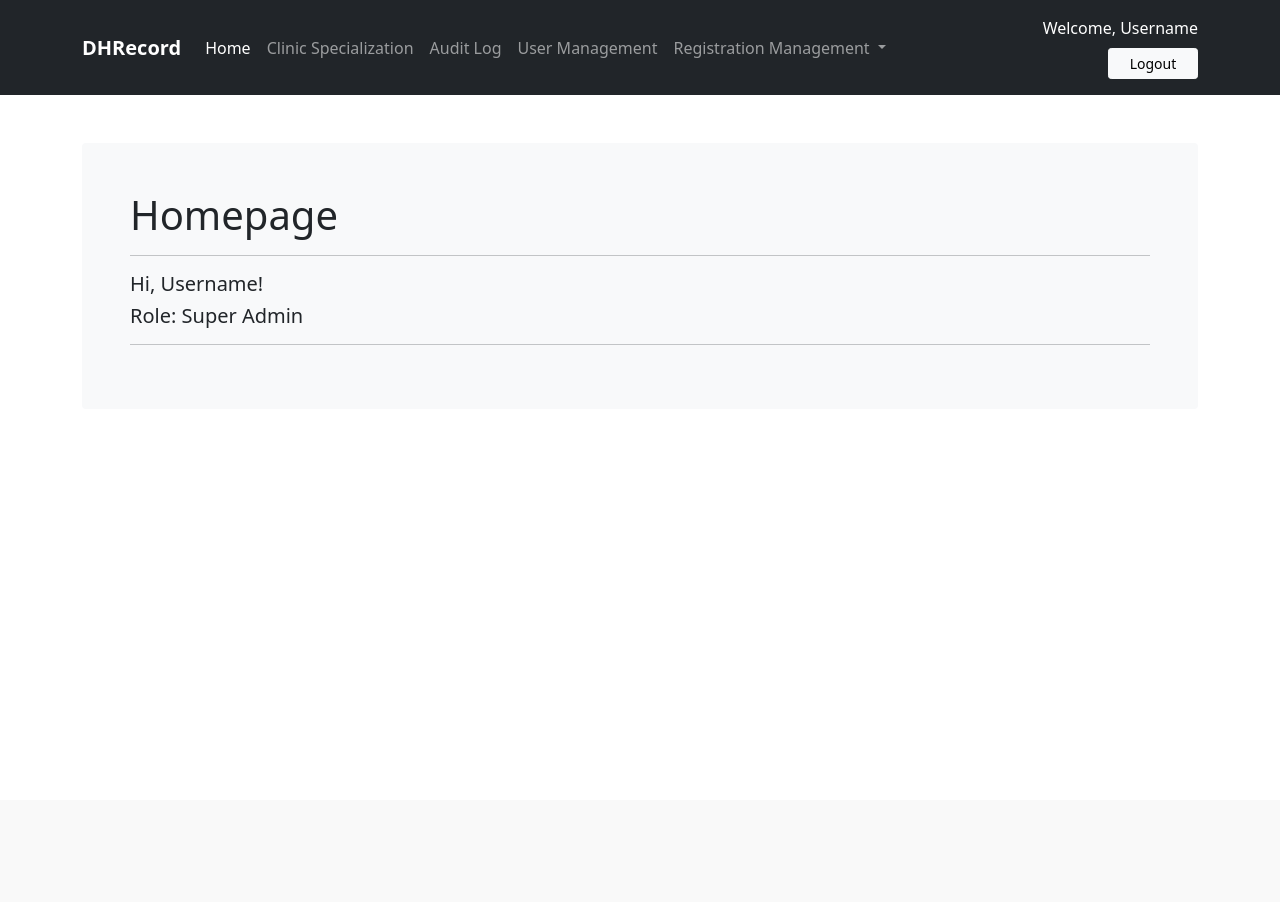
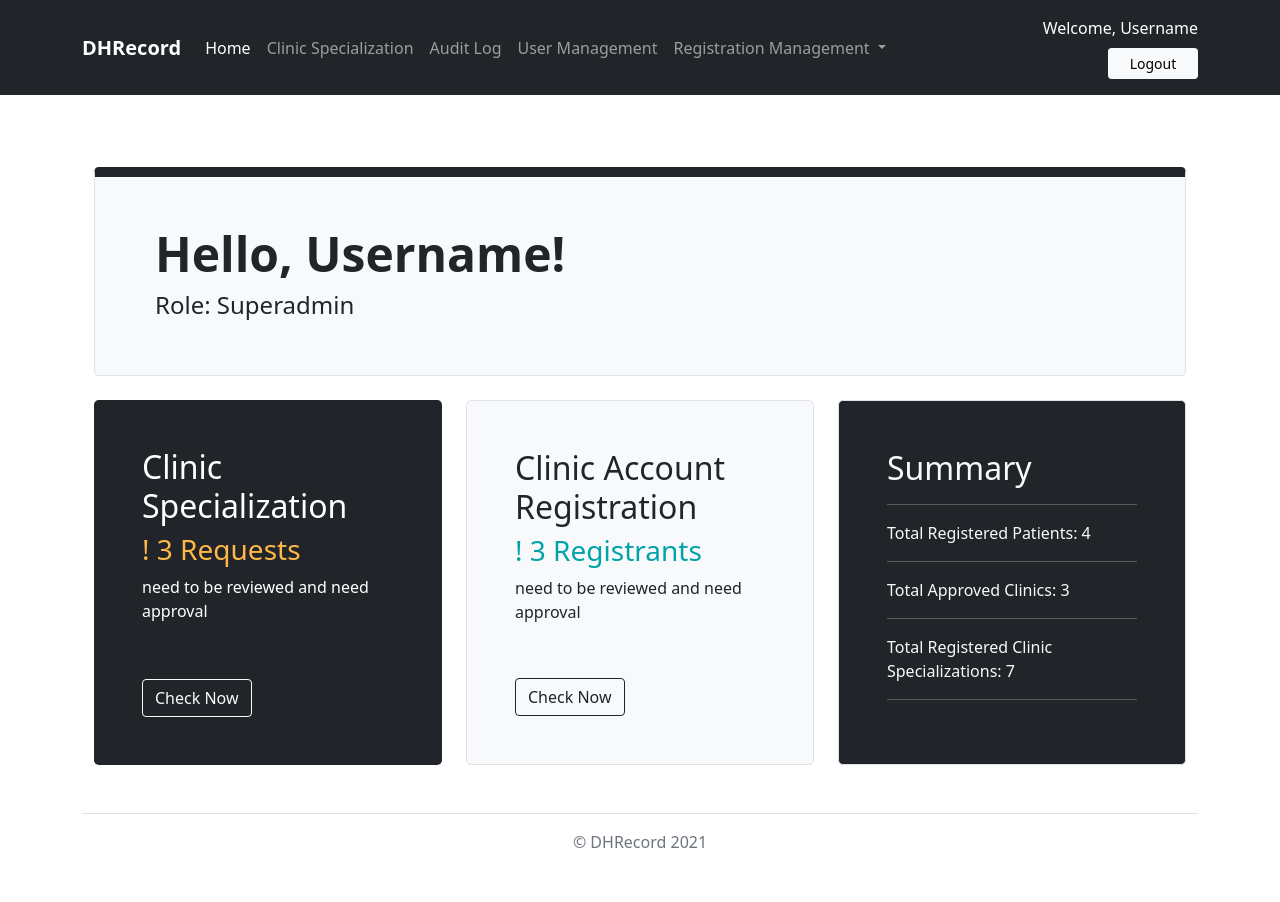
Before and after one commit to dhrecord/dhrecord-webapp, a PHP site: page /html/home.html in a window 1280 px wide. Before the commit the page ends 345 px from the top, so only its background shows below. Run offline with PHP 8.4, Linux system fonts and the light colour scheme.

Commit message:
[update homepage - superadmin]

```diff
--- a/dhrecord/superadmin/css/style.css
+++ b/dhrecord/superadmin/css/style.css
@@ -61,3 +61,8 @@ button:hover{
 
     background: #00A3A8;
 }
+
+.container-top{
+    border: 1px solid #DEE2E6;
+    border-top: 10px solid #212529!important;
+}
--- a/dhrecord/superadmin/html/home.html
+++ b/dhrecord/superadmin/html/home.html
@@ -61,13 +61,62 @@
 
 
   <main class="container my-5">
-    <div class="bg-light p-5 rounded mt-3">
-      <h1>Homepage</h1>
-      <hr>
-      <h4 class="lead">Hi, Username!</h4>
-      <h4 class="lead">Role: Super Admin</h4>
-      <hr>
+    <div class="container py-4">
+      <div class="py-0 px-5 mb-4 bg-light rounded-3 container-top">
+        <div class="container-fluid py-5">
+          <h1 class="display-5 fw-bold">Hello, Username!</h1>
+          <h4 class="col-md-8 fs-4">Role: Superadmin</h4>
+        </div>
+      </div>
+
+      <div class="row align-items-md-stretch">
+        <div class="col-md-4">
+          <div class="h-100 p-5 text-white bg-dark rounded-3 d-flex flex-column justify-content-between">
+            <div>
+              <h2>Clinic Specialization</h2>
+              <div>
+                <h3 style="color: #FFB847;">! 3 Requests</h3>
+                <p>need to be reviewed and need approval</p>
+              </div>
+            </div>
+            <div><a href="./reviewrequest.html" class="btn btn-outline-light" type="button">Check
+                Now</a></div>
+          </div>
+        </div>
+
+        <div class="col-md-4">
+          <div class="h-100 p-5 bg-light border rounded-3 d-flex flex-column justify-content-between">
+            <div>
+              <h2>Clinic Account Registration</h2>
+              <div>
+                <h3 style="color: #00A3A8;">! 3 Registrants</h3>
+                <p>need to be reviewed and need approval</p>
+              </div>
+            </div>
+            <div><a href="./registrationmanagement_businessowner.html" class=" btn btn-outline-dark" type="button">Check
+                Now</a></div>
+          </div>
+        </div>
+
+        <div class="col-md-4">
+          <div class="h-100 p-5 bg-dark text-light border rounded-3">
+            <h2>Summary</h2>
+            <hr>
+            <div style="font-size: 16px;">
+              <p>Total Registered Patients: 4</p>
+              <hr>
+              <p>Total Approved Clinics: 3</p>
+              <hr>
+              <p>Total Registered Clinic Specializations: 7</p>
+              <hr>
+            </div>
+          </div>
+        </div>
+      </div>
     </div>
+    <footer class="pt-3 mt-4 text-muted border-top text-center">
+      &copy; DHRecord 2021
+    </footer>
   </main>
 
 
```
